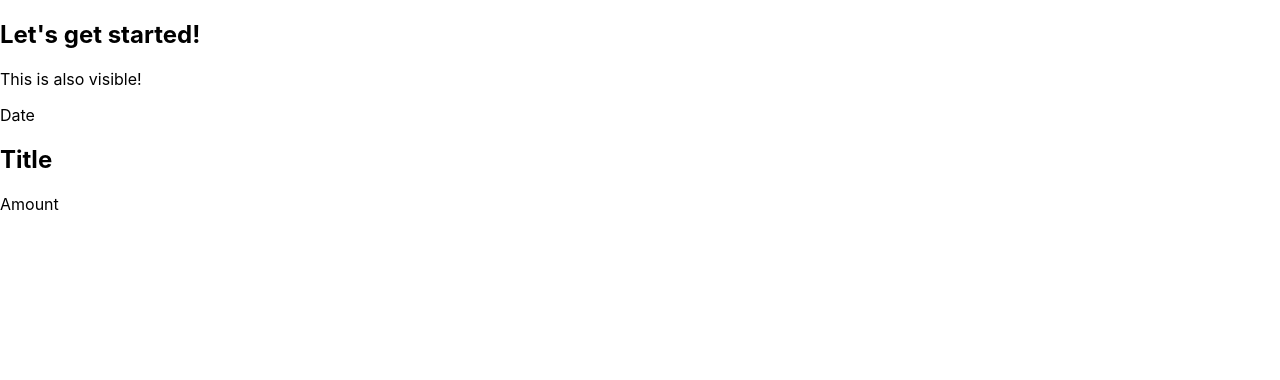
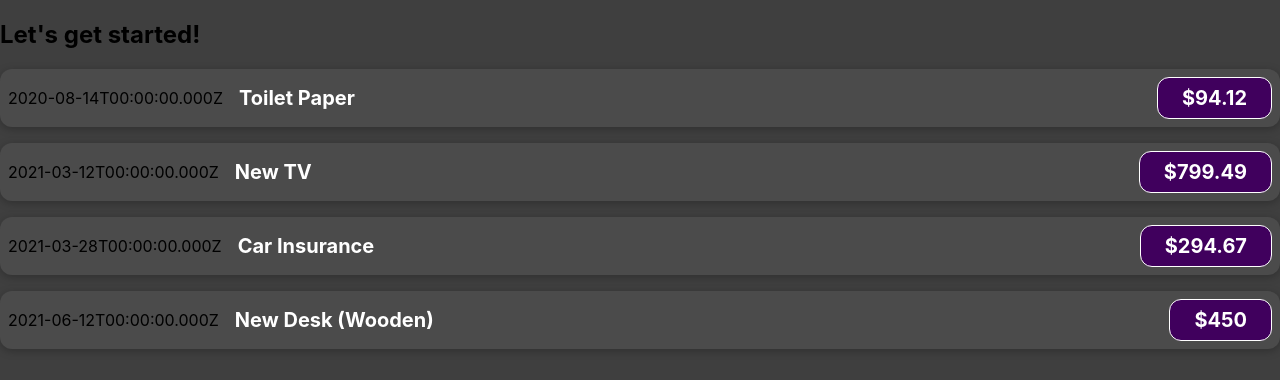
Before and after one commit to choi5798/my-react, a React (Create React App) app: page / in a window 1280 px wide. Shown: the top 380 px of the page. Built offline with nearby package versions, Linux system fonts and the light colour scheme.

Commit message:
Using props

```diff
--- a/src/App.js
+++ b/src/App.js
@@ -1,11 +1,52 @@
 import ExpenseItem from "./components/ExpenseItem";
 
 function App() {
-  return ( // 커스텀 컴포넌트는 대문자로 시작하는게 국룰!
+  const expenses = [
+    {
+      id: "e1",
+      title: "Toilet Paper",
+      amount: 94.12,
+      date: new Date(2020, 7, 14),
+    },
+    { id: "e2", title: "New TV", amount: 799.49, date: new Date(2021, 2, 12) },
+    {
+      id: "e3",
+      title: "Car Insurance",
+      amount: 294.67,
+      date: new Date(2021, 2, 28),
+    },
+    {
+      id: "e4",
+      title: "New Desk (Wooden)",
+      amount: 450,
+      date: new Date(2021, 5, 12),
+    },
+  ];
+
+  return (
+    // 커스텀 컴포넌트는 대문자로 시작하는게 국룰!
     <div>
       <h2>Let's get started!</h2>
-      <p>This is also visible!</p>
-      <ExpenseItem></ExpenseItem>
+      <ExpenseItem
+        title={expenses[0].title}
+        amount={expenses[0].amount}
+        date={expenses[0].date}
+      ></ExpenseItem>
+      <ExpenseItem
+        title={expenses[1].title}
+        amount={expenses[1].amount}
+        date={expenses[1].date}
+      ></ExpenseItem>
+      <ExpenseItem
+        title={expenses[2].title}
+        amount={expenses[2].amount}
+        date={expenses[2].date}
+      ></ExpenseItem>
+      <ExpenseItem
+        title={expenses[3].title}
+        amount={expenses[3].amount}
+        date={expenses[3].date}
+      ></ExpenseItem>
     </div>
   );
 }
--- /dev/null
+++ b/src/components/ExpenseItem.css
@@ -0,0 +1,56 @@
+.expense-item {
+  display: flex;
+  justify-content: space-between;
+  align-items: center;
+  box-shadow: 0 2px 8px rgba(0, 0, 0, 0.25);
+  padding: 0.5rem;
+  margin: 1rem 0;
+  border-radius: 12px;
+  background-color: #4b4b4b;
+}
+
+.expense-item__description {
+  display: flex;
+  flex-direction: column;
+  gap: 1rem;
+  align-items: flex-end;
+  flex-flow: column-reverse;
+  justify-content: flex-start;
+  flex: 1;
+}
+
+.expense-item h2 {
+  color: #3a3a3a;
+  font-size: 1rem;
+  flex: 1;
+  margin: 0 1rem;
+  color: white;
+}
+
+.expense-item__price {
+  font-size: 1rem;
+  font-weight: bold;
+  color: white;
+  background-color: #40005d;
+  border: 1px solid white;
+  padding: 0.5rem;
+  border-radius: 12px;
+}
+
+@media (min-width: 580px) {
+  .expense-item__description {
+    flex-direction: row;
+    align-items: center;
+    justify-content: flex-start;
+    flex: 1;
+  }
+
+  .expense-item__description h2 {
+    font-size: 1.25rem;
+  }
+
+  .expense-item__price {
+    font-size: 1.25rem;
+    padding: 0.5rem 1.5rem;
+  }
+}
--- a/src/components/ExpenseItem.js
+++ b/src/components/ExpenseItem.js
@@ -1,13 +1,18 @@
-function ExpenseItem() {
+import "./ExpenseItem.css";
+
+function ExpenseItem(props) {
   // return 에는 오직 하나의 root element만 있어야 한다.
   // 즉 하나의 태그만 존재해야 함
-  // 여러 태그를 쓰고 싶으면 그 전체를 감싸는 하나의 태그가 필요함
+  // 여러 태그를 쓰고 싶으면 그 전체를 하나의 태그로 감싸는 형태로 사용
+  // html의 class속성 -> className으로 대체되었다. js에서도 class가 쓰이니깐.
+  // html태그의 속성값을 전달 받을 때: props 사용!! (오직 한 개만 존재해야 함)
+
   return (
-    <div>
-      <div>Date</div>
-      <div>
-        <h2>Title</h2>
-        <div>Amount</div>
+    <div className="expense-item">
+      <div>{props.date.toISOString()}</div>
+      <div className="expense-item__description">
+        <h2>{props.title}</h2>
+        <div className="expense-item__price">${props.amount}</div>
       </div>
     </div>
   );
--- a/src/index.css
+++ b/src/index.css
@@ -5,6 +5,7 @@
     sans-serif;
   -webkit-font-smoothing: antialiased;
   -moz-osx-font-smoothing: grayscale;
+  background-color: #3f3f3f;
 }
 
 code {
```
